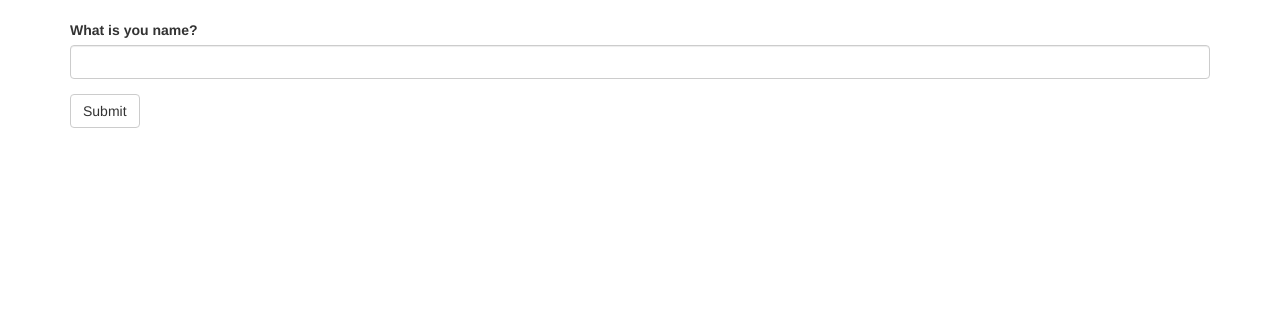
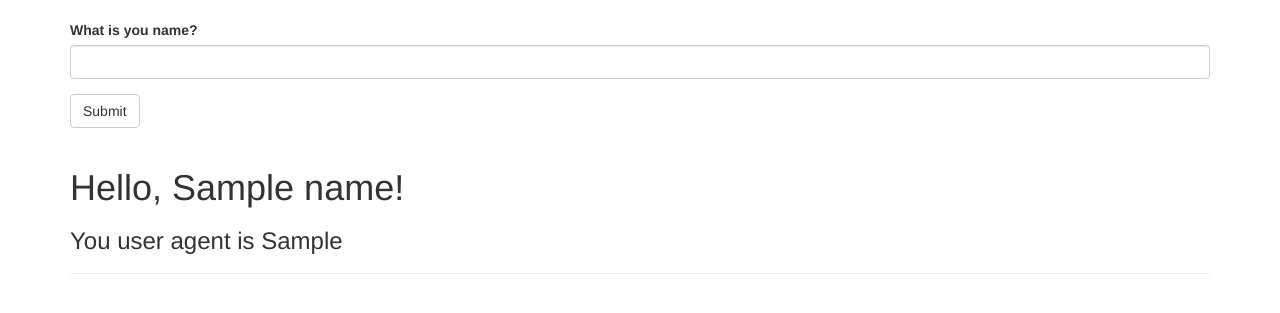
Before and after one commit to geekhub-python/flask-geekhub-app, a Flask app: template templates/user.html in a window 1280 px wide. Shown: the part 52-365 px from the top of the page. Run offline with Flask 2, Linux system fonts and the light colour scheme; the template is opened without the code that fills it: values that come from a table or form of the project are taken from there, most other values are stand-ins (such as "Sample title", 1, 10 or a date in 2020); some libraries are stand-ins or nearby versions.

Commit message:
refactor form add validator and change logic

```diff
--- a/app.py
+++ b/app.py
@@ -15,18 +15,24 @@ manager = Manager(app)
 
 @app.route('/')
 def index():
-    user_agent = get_user_agent()
+    user_agent = _get_user_agent()
     return render_template('index.html', browser=user_agent, date_now=datetime.utcnow())
 
 
-@app.route('/user/<name>', methods=['GET', 'POST'])
-def hello_user(name):
+@app.route('/user', methods=['GET', 'POST'])
+def hello_user():
     name = None
-    user_agent = get_user_agent()
+    user_agent = _get_user_agent()
+
     form = UserForm()
-    if form.validate_on_submit:
+    if form.validate_on_submit():
         name = form.name.data
+        form.name.data = ''
     return render_template('user.html', name=name, user_agent=user_agent, form=form)
+
+
+def _get_user_agent():
+    return request.headers.get('User-Agent')
 
 
 @app.route('/redirect')
@@ -44,9 +50,5 @@ def page_not_found(e):
     return render_template('500.html', e=e)
 
 
-def get_user_agent():
-    return request.headers.get('User-Agent')
-
-
 if __name__ == '__main__':
     manager.run()
--- a/templates/user.html
+++ b/templates/user.html
@@ -3,13 +3,12 @@
 {% block title %}GeekHub User{% endblock %}
 
 {% block page_content %}
+    {{ wtf.quick_form(form) }}
+
 {% if name %}
-
-{% endif %}
- {{ wtf.quick_form(form) }}
-{% endblock %}
-
 <div class="page-header">
     <h1>Hello, {{ name }}!</h1>
-    <h3>You user agent is  {{ user_agent }}{1}
+    <h3>You user agent is  {{ user_agent }}</h3>
 </div>
+{% endif %}
+{% endblock %}
--- a/user_form.py
+++ b/user_form.py
@@ -1,8 +1,7 @@
-from flask.ext.wtf import Form
+from flask_wtf import FlaskForm
 from wtforms import StringField, SubmitField
 from wtforms.validators import DataRequired, Length
 
-class UserForm(Form):
-    name = StringField('What is you name?', validators=[DataRequired(),
-                                                        Length(1, 16)])
+class UserForm(FlaskForm):
+    name = StringField('What is you name?', validators=[DataRequired(), Length(1, 16)])
     submit = SubmitField('Submit')
```
